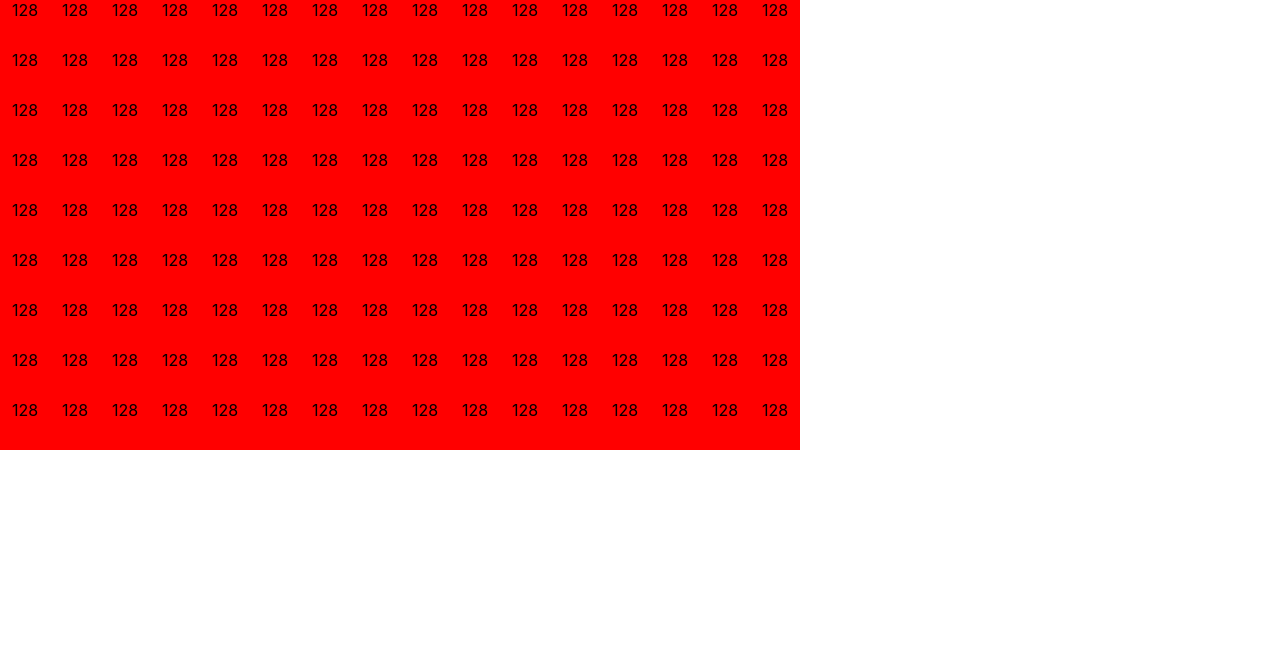
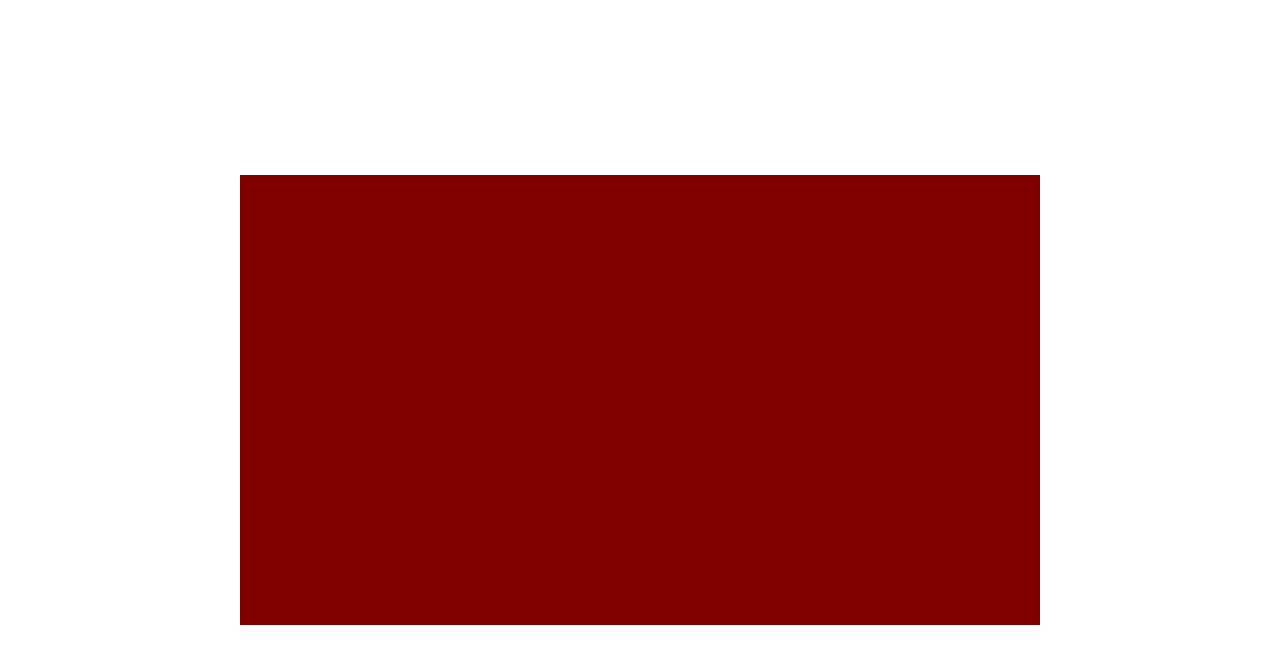
Before and after one commit to taboo3653/audiovisualisator, a React (Create React App) app: page / in a window 1280 px wide. Shown: the top 664 px of the page. Built offline with nearby package versions, Linux system fonts and the light colour scheme.

Commit message:
add colors to visualiser

```diff
--- a/src/App.scss
+++ b/src/App.scss
@@ -1,3 +1,7 @@
 .App {
-  text-align: center;
+  display: flex;
+  justify-content: center;
+  align-items: center;
+  width: 100vw;
+  height: 100vh;
 }
--- a/src/components/Cell/index.jsx
+++ b/src/components/Cell/index.jsx
@@ -2,7 +2,11 @@ import React from "react";
 import "./Cell.scss";
 
 const Cell = ({ value }) => {
-  return <div className="Cell">{value}</div>;
+  const divStyle = {
+    backgroundColor: `rgba(${value}, 0, 0, 1)`
+  };
+
+  return <div className="Cell" style={divStyle}></div>;
 };
 
 export default Cell;
--- a/src/components/Visualiser/Visualiser.scss
+++ b/src/components/Visualiser/Visualiser.scss
@@ -1,5 +1,6 @@
 .Visualiser {
   display: flex;
+  flex-direction: column;
   flex-wrap: wrap;
   width: 800px;
   height: 450px;
--- a/src/components/Visualiser/index.jsx
+++ b/src/components/Visualiser/index.jsx
@@ -45,26 +45,7 @@ class Visualiser extends React.Component {
       });
 
       this.setState({ values });
-      /*
-        let sum = 0;
-        const startElement = i * elementsCount;
-        const lastElement =
-          (i + 1) * elementsCount - 1 < 1024
-            ? (i + 1) * elementsCount - 1
-            : 1023;
-
-        for (let j = startElement; j < lastElement; j++) {
-          sum += this.dataArray[i];
-        }
-
-        const average = sum / elementsCount;
-
-        values.push(average);*/
-      //= (this.dataArray.length / 144).ceil;
-      //console.log(values);
-      // console.log(this.audioRef.current.currentTime);
-      //this.setState({ level: this.state.level + 1 });
-    }, 200);
+    }, 100);
   }
 
   render() {
```
